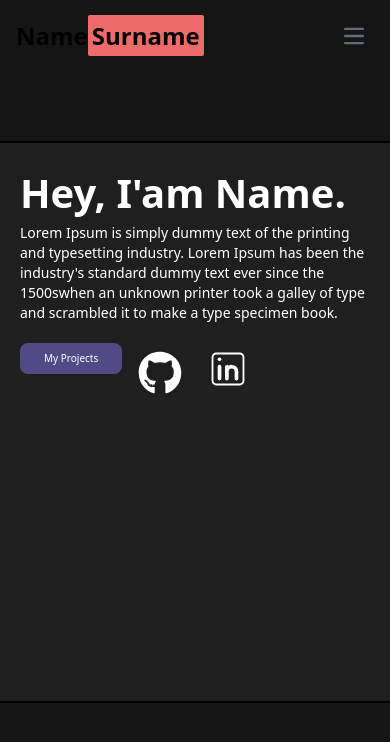
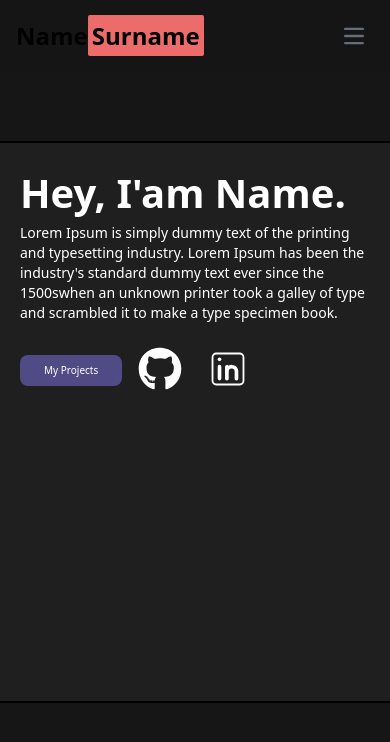
Before and after one commit to ensarsnr/portfilo, a React (Vite) app: page / in a window 390 px wide. Shown: the top 742 px of the page. Built offline with nearby package versions, Linux system fonts and the light colour scheme.

Commit message:
Button responsive

```diff
--- a/src/pages/Home.jsx
+++ b/src/pages/Home.jsx
@@ -55,14 +55,14 @@ function Home() {
               </p>
               <div className="flex justify-start">
                 <Link to="/project">
-                  <button className="bg-[#504B85] sm:text-[15px] text-[10px] px-6 py-2 rounded-lg mt-5 md:mt-10">
+                  <button className="bg-[#504B85] sm:text-[15px] text-[10px] px-6 py-2 rounded-lg mt-8 md:mt-10">
                     My Projects
                   </button>
                 </Link>
 
                 <FaGithub
                   onClick={hrefGithub}
-                  className="hover:bg-slate-800 rounded-full p-2 hover:cursor-pointer md:mt-8 md:ml-10 mt-5 ml-2"
+                  className="hover:bg-slate-800 rounded-full p-2 hover:cursor-pointer md:mt-8 md:ml-10 mt-4 ml-2"
                   size={60}
                 />
 
```
